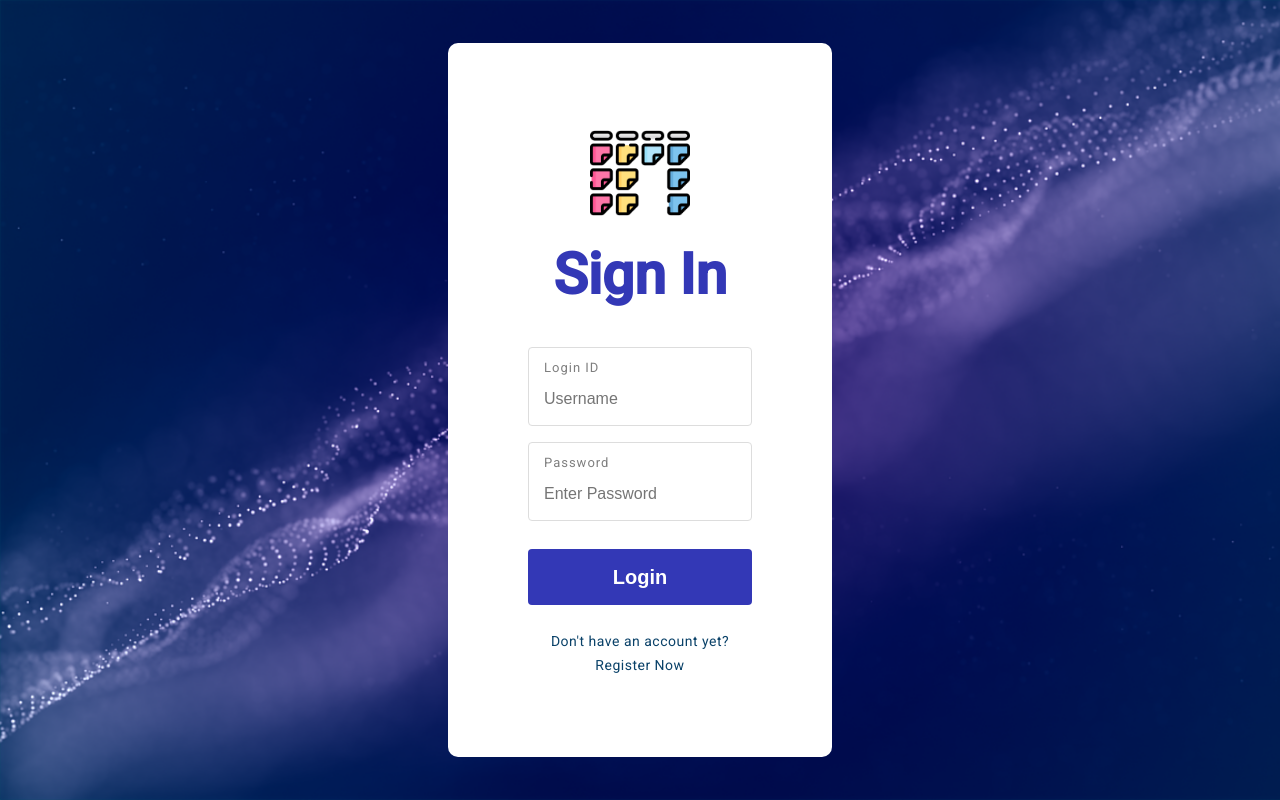
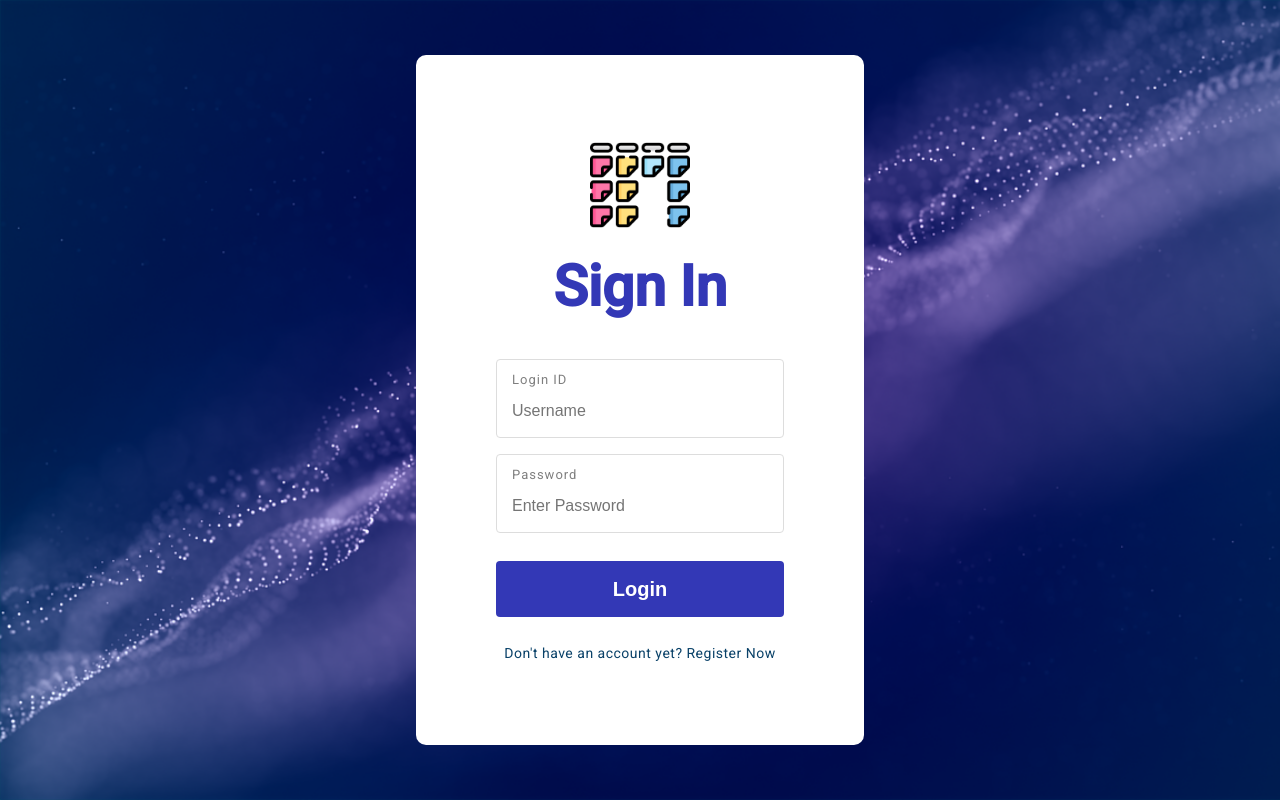
Before and after one commit to HuberPascal/scrum_board_frontend, an Angular app: page /login in a window 1280 px wide. Built offline with nearby package versions, Linux system fonts and the light colour scheme.

Commit message:
SCSS clean up styles

```diff
--- a/src/app/dashboard/dashboard.component.scss
+++ b/src/app/dashboard/dashboard.component.scss
@@ -36,30 +36,3 @@ h1 {
     }
   }
 }
-
-.btn {
-  text-align: center;
-  vertical-align: middle;
-  user-select: none;
-  font-size: 1.25rem;
-  width: 100%;
-  color: #fff;
-  padding: 0;
-  width: 100%;
-  cursor: pointer;
-}
-
-.btn-primary {
-  background: #3338b6;
-  border: 0;
-  border-radius: 4px;
-  font-weight: 600;
-  transition: all ease-in-out 0.4s;
-  line-height: 56px;
-  height: 56px;
-
-  &:hover {
-    background-color: #38afff;
-    letter-spacing: 1px;
-  }
-}
--- a/src/app/login/login.component.scss
+++ b/src/app/login/login.component.scss
@@ -1,41 +1,3 @@
-.register-container {
-  position: absolute;
-  left: 0;
-  right: 0;
-  top: 0;
-  bottom: 0;
-  background-image: url("/background2.png");
-  background-size: cover;
-  background-repeat: no-repeat;
-  display: flex;
-  justify-content: center;
-  align-items: center;
-
-  .inner-container {
-    max-width: 600px;
-    width: 30%;
-    background-color: #fff;
-    border-radius: 10px;
-  }
-
-  .titel-container {
-    display: flex;
-    flex-direction: column;
-    align-items: center;
-    gap: 20px;
-
-    img {
-      width: 100px;
-      height: 100px;
-    }
-
-    h1 {
-      margin: 0;
-      color: #3338b6;
-      font-weight: 700;
-    }
-  }
-
 .form {
   width: 100%;
 }
@@ -48,127 +10,6 @@
   gap: 40px;
   max-width: 600px;
 }
-}
-
-.form-group {
-  margin-bottom: 1rem;
-  width: 100%;
-}
-
-.input-wrapper {
-  border: 1px solid #ddd;
-  border-radius: 4px;
-  padding: 7px 15px;
-  background-color: #fff !important;
-  transition: all ease-in-out 400ms;
-  max-width: 100%;
-
-  label {
-    font-size: 13px;
-    font-weight: 400;
-    opacity: 0.5;
-    margin: 0;
-    letter-spacing: 1px;
-  }
-
-  .form-control {
-    border: 0 !important;
-    padding: 0 !important;
-    box-shadow: none !important;
-    background: transparent !important;
-  }
-}
-
-.input-focused {
-  border: 1px solid #04befd !important;
-}
-
-.form-control {
-  display: block;
-  width: 100%;
-  height: calc(1.5em + 0.75rem + 2px);
-  font-size: 1rem;
-  font-weight: 400;
-  line-height: 1.5;
-  color: #495057;
-  box-sizing: border-box;
-  border-radius: 0.25rem;
-  transition: border-color 0.15s ease-in-out, box-shadow 0.15s ease-in-out;
-
-  &:focus {
-    color: #495057;
-    outline: 0;
-  }
-}
-
-.btn {
-  text-align: center;
-  vertical-align: middle;
-  user-select: none;
-  font-size: 1.25rem;
-  width: 100%;
-  color: #fff;
-  padding: 0;
-  width: 100%;
-  cursor: pointer;
-}
-
-.btn-primary {
-  background: #3338b6;
-  border: 0;
-  border-radius: 4px;
-  font-weight: 600;
-  transition: all ease-in-out 0.4s;
-  line-height: 56px;
-  height: 56px;
-
-  &:hover {
-    background-color: #38afff;
-    letter-spacing: 1px;
-  }
-}
-
-.login-container {
-  color: #094168 !important;
-  text-decoration: none;
-  font-size: 14px;
-  letter-spacing: 0.5px;
-  transition: all ease-in-out 0.4s;
-  width: 100%;
-  display: block;
-
-  &:hover {
-    font-weight: 600;
-    text-decoration: none;
-    letter-spacing: 1px;
-    transition: all ease-in-out 0.4s;
-  }
-}
-
-.col {
-  flex: 0 0 100%;
-  max-width: 100%;
-  width: 100%;
-}
-
-.invalid-feedback {
-  color: #f44336;
-  font-size: 12px;
-  display: block;
-  max-width: 100%;
-  word-wrap: break-word;
-  white-space: normal;
-}
-
-.alert {
-  color: #f44336;
-  font-size: 12px;
-}
-
-.error-container {
-  height: 12px;
-  margin-bottom: 1rem;
-}
 
 .margin-0 {
   margin-bottom: 0 !important;
--- a/src/app/register/register.component.scss
+++ b/src/app/register/register.component.scss
@@ -1,172 +1,13 @@
-.register-container {
-  position: absolute;
-  left: 0;
-  right: 0;
-  top: 0;
-  bottom: 0;
-  background-image: url("/background2.png");
-  background-size: cover;
-  background-repeat: no-repeat;
+.register-user-form {
   display: flex;
-  justify-content: center;
   align-items: center;
-
-  .inner-container {
-    max-width: 600px;
-    width: 30%;
-    background-color: #fff;
-    border-radius: 10px;
-  }
-
-  .titel-container {
-    display: flex;
-    flex-direction: column;
-    align-items: center;
-    gap: 20px;
-
-    img {
-      width: 100px;
-      height: 100px;
-    }
-
-    h1 {
-      margin: 0;
-      color: #3338b6;
-      font-weight: 700;
-    }
-  }
-
-  .register-user-form {
-    display: flex;
-    align-items: center;
-    flex-direction: column;
-    padding: 80px;
-    gap: 40px;
-    max-width: 600px;
-  }
+  flex-direction: column;
+  padding: 80px;
+  gap: 40px;
+  max-width: 600px;
 }
 
 .form-row {
   display: flex;
   gap: 10px;
 }
-
-.form-group {
-  margin-bottom: 1rem;
-  width: 100%;
-}
-
-.input-wrapper {
-  border: 1px solid #ddd;
-  border-radius: 4px;
-  padding: 7px 15px;
-  background-color: #fff !important;
-  transition: all ease-in-out 400ms;
-  max-width: 100%;
-
-  label {
-    font-size: 13px;
-    font-weight: 400;
-    opacity: 0.5;
-    margin: 0;
-    letter-spacing: 1px;
-  }
-
-  .form-control {
-    border: 0 !important;
-    padding: 0 !important;
-    box-shadow: none !important;
-    background: transparent !important;
-  }
-}
-
-.input-focused {
-  border: 1px solid #04befd !important;
-}
-
-.form-control {
-  display: block;
-  width: 100%;
-  height: calc(1.5em + 0.75rem + 2px);
-  font-size: 1rem;
-  font-weight: 400;
-  line-height: 1.5;
-  color: #495057;
-  box-sizing: border-box;
-  border-radius: 0.25rem;
-  transition: border-color 0.15s ease-in-out, box-shadow 0.15s ease-in-out;
-
-  &:focus {
-    color: #495057;
-    outline: 0;
-  }
-}
-
-.col {
-  flex: 0 0 100%;
-  max-width: 100%;
-  width: 100%;
-}
-
-.btn {
-  text-align: center;
-  vertical-align: middle;
-  user-select: none;
-  font-size: 1.25rem;
-  width: 100%;
-  color: #fff;
-  padding: 0;
-  width: 100%;
-  cursor: pointer;
-}
-
-.btn-primary {
-  background: #3338b6;
-  border: 0;
-  border-radius: 4px;
-  font-weight: 600;
-  transition: all ease-in-out 0.4s;
-  line-height: 56px;
-  height: 56px;
-
-  &:hover {
-    background-color: #38afff;
-    letter-spacing: 1px;
-  }
-}
-
-.login-container {
-  color: #094168 !important;
-  text-decoration: none;
-  font-size: 14px;
-  letter-spacing: 0.5px;
-  transition: all ease-in-out 0.4s;
-  width: 100%;
-  display: block;
-
-  &:hover {
-    font-weight: 600;
-    text-decoration: none;
-    letter-spacing: 1px;
-    transition: all ease-in-out 0.4s;
-  }
-}
-
-.invalid-feedback {
-  color: #f44336;
-  font-size: 12px;
-  display: block;
-  max-width: 100%;
-  word-wrap: break-word;
-  white-space: normal;
-}
-
-.alert {
-  color: #f44336;
-  font-size: 12px;
-}
-
-.error-container {
-  height: 12px;
-  margin-bottom: 1rem;
-}
--- a/src/app/task-card/task-card.component.scss
+++ b/src/app/task-card/task-card.component.scss
@@ -68,46 +68,6 @@
       text-transform: uppercase;
     }
   }
-}
-
-.yellow {
-  background-color: #ffffe0;
-  border: 1px solid #f8db5e;
-}
-
-.blue {
-  background-color: #cce3ff;
-  border: 1px solid #8fc1ff;
-}
-
-.green {
-  background-color: #dbffc2;
-  border: 1px solid #86e257;
-}
-
-.red {
-  background-color: #ffdfe3;
-  border: 1px solid #ffa9b1;
-}
-
-.orange {
-  background-color: #ffeac2;
-  border: 1px solid #fcbf62;
-}
-
-.purple {
-  background-color: #f2e6ff;
-  border: 1px solid #d9b5ff;
-}
-
-.magenta {
-  background-color: #ffebff;
-  border: 1px solid #ffaeff;
-}
-
-.cyna {
-  background-color: #e6ffff;
-  border: 1px solid #7ee7e7;
 }
 
 .yellow-class {
--- a/src/styles.scss
+++ b/src/styles.scss
@@ -31,23 +31,162 @@ body {
   }
 }
 
-.mr-16 {
-  margin-right: 16px;
+.btn {
+  text-align: center;
+  vertical-align: middle;
+  user-select: none;
+  font-size: 1.25rem;
+  width: 100%;
+  color: #fff;
+  padding: 0;
+  width: 100%;
+  cursor: pointer;
 }
 
-.mt-32 {
-  margin-top: 32px;
+.btn-primary {
+  background: #3338b6;
+  border: 0;
+  border-radius: 4px;
+  font-weight: 600;
+  transition: all ease-in-out 0.4s;
+  line-height: 56px;
+  height: 56px;
+
+  &:hover {
+    background-color: #38afff;
+    letter-spacing: 1px;
+  }
 }
 
-.pt-6 {
-  padding-top: 6px;
+.register-container {
+  position: absolute;
+  left: 0;
+  right: 0;
+  top: 0;
+  bottom: 0;
+  background-image: url("/background2.png");
+  background-size: cover;
+  background-repeat: no-repeat;
+  display: flex;
+  justify-content: center;
+  align-items: center;
+
+  .inner-container {
+    max-width: 600px;
+    width: 35%;
+    background-color: #fff;
+    border-radius: 10px;
   }
 
-.padding-16 {
-  padding: 16px;
+  .titel-container {
+    display: flex;
+    flex-direction: column;
+    align-items: center;
+    gap: 20px;
+
+    img {
+      width: 100px;
+      height: 100px;
     }
 
-.full-width {
+    h1 {
+      display: flex;
+      margin: 0;
+      color: #3338b6;
+      font-weight: 700;
+    }
+  }
+
+  .login-container {
+    color: #094168 !important;
+    text-decoration: none;
+    font-size: 14px;
+    letter-spacing: 0.5px;
+    transition: all ease-in-out 0.4s;
+    width: 100%;
+    display: block;
+
+    &:hover {
+      font-weight: 600;
+      text-decoration: none;
+      letter-spacing: 1px;
+      transition: all ease-in-out 0.4s;
+    }
+  }
+
+  .form-control {
+    display: block;
+    width: 100%;
+    height: calc(1.5em + 0.75rem + 2px);
+    font-size: 1rem;
+    font-weight: 400;
+    line-height: 1.5;
+    color: #495057;
+    box-sizing: border-box;
+    border-radius: 0.25rem;
+    transition: border-color 0.15s ease-in-out, box-shadow 0.15s ease-in-out;
+
+    &:focus {
+      color: #495057;
+      outline: 0;
+    }
+  }
+
+  .form-group {
+    margin-bottom: 1rem;
+    width: 100%;
+  }
+
+  .input-wrapper {
+    border: 1px solid #ddd;
+    border-radius: 4px;
+    padding: 7px 15px;
+    background-color: #fff !important;
+    transition: all ease-in-out 400ms;
+    max-width: 100%;
+
+    label {
+      font-size: 13px;
+      font-weight: 400;
+      opacity: 0.5;
+      margin: 0;
+      letter-spacing: 1px;
+    }
+
+    .form-control {
+      border: 0 !important;
+      padding: 0 !important;
+      box-shadow: none !important;
+      background: transparent !important;
+    }
+  }
+
+  .input-focused {
+    border: 1px solid #04befd !important;
+  }
+
+  .invalid-feedback {
+    color: #f44336;
+    font-size: 12px;
+    display: block;
+    max-width: 100%;
+    word-wrap: break-word;
+    white-space: normal;
+  }
+
+  .alert {
+    color: #f44336;
+    font-size: 12px;
+  }
+
+  .error-container {
+    height: 12px;
+    margin-bottom: 1rem;
+  }
+
+  .col {
+    flex: 0 0 100%;
+    max-width: 100%;
     width: 100%;
   }
 
@@ -82,3 +221,44 @@ body {
   .point-cyan {
     background-color: #7ee7e7;
   }
+}
+
+.yellow {
+  background-color: #ffffe0;
+  border: 1px solid #f8db5e;
+}
+
+.blue {
+  background-color: #cce3ff;
+  border: 1px solid #8fc1ff;
+}
+
+.green {
+  background-color: #dbffc2;
+  border: 1px solid #86e257;
+}
+
+.red {
+  background-color: #ffdfe3;
+  border: 1px solid #ffa9b1;
+}
+
+.orange {
+  background-color: #ffeac2;
+  border: 1px solid #fcbf62;
+}
+
+.purple {
+  background-color: #f2e6ff;
+  border: 1px solid #d9b5ff;
+}
+
+.magenta {
+  background-color: #ffebff;
+  border: 1px solid #ffaeff;
+}
+
+.cyna {
+  background-color: #e6ffff;
+  border: 1px solid #7ee7e7;
+}
```
Lines whose indentation alone changed are shown as unchanged.
